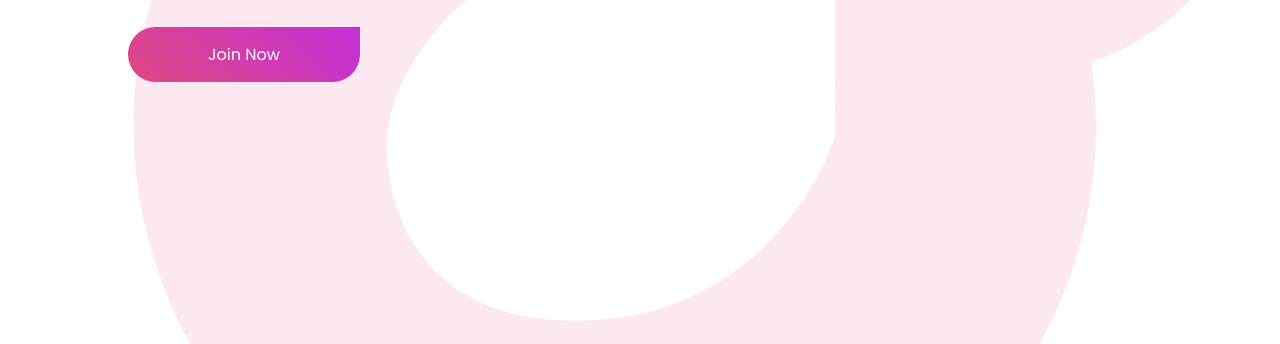
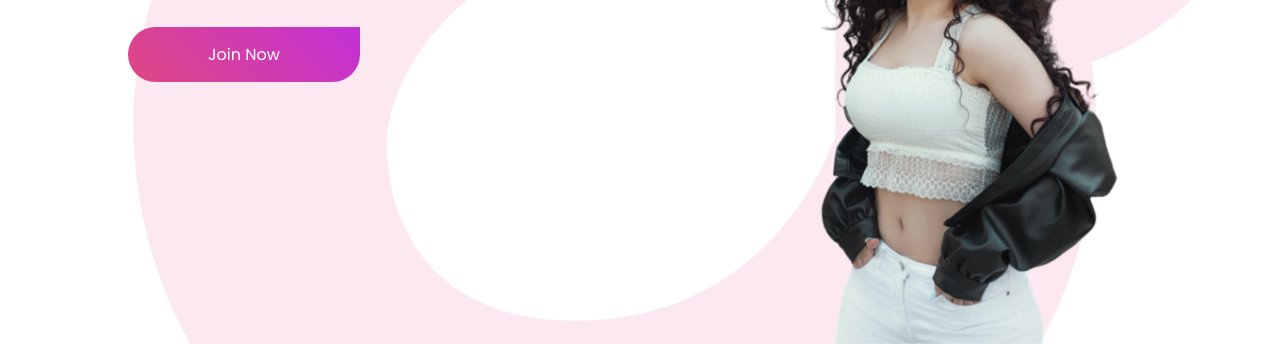
Before and after one commit to smsohelrana420/socially, a plain HTML site: page index.html in a window 1280 px wide. Shown: the part 456-800 px from the top of the page. Drawn offline with Linux system fonts and the light colour scheme.

Commit message:
added hero right

```diff
--- a/index.html
+++ b/index.html
@@ -27,10 +27,11 @@
             </div>
         </nav>
         <div class="content">
-            <h1>Make <br> New Friends</h1>
-            <p>Socially is a new social media platform to make new friends online in the world. Now let's explore all it's amazing features.</p>
-            <a href="#" class="btn">Join Now</a>
+            <h1 class="anim">Make <br> New Friends</h1>
+            <p class="anim">Socially is a new social media platform to make new friends online in the world. Now let's explore all it's amazing features.</p>
+            <a href="#" class="btn anim">Join Now</a>
         </div>
+        <img src="./images/pic.png" class="feature-img anim">
     </div>
   </body>
 </html>
--- a/style.css
+++ b/style.css
@@ -12,6 +12,7 @@
     background-size: cover;
     padding: 10px 10%;
     overflow: hidden;
+    position: relative;
 }
 
 nav{
@@ -67,11 +68,37 @@ nav ul li a{
 .content p{
     margin: 10px 0px 30px;
     color: #333;
+    animation-delay: 0.5s;
 }
 .content .btn{
     padding: 15px 80px;
     font-size: 16px;
+    animation-delay: 1s;
 }
 .btn:hover{
     border-top-right-radius: 30px;
 }
+
+.feature-img{
+    width: 400px;
+    position: absolute;
+    bottom: 0;
+    right: 10%;
+
+
+}
+.feature-img.anim{
+    animation-delay: 1.5s;
+}
+.anim{
+    opacity: 0;
+    transform: translateY(30px);
+    animation: moveup 0.5s linear forwards;
+}
+
+@keyframes moveup {
+    100%{
+        opacity: 1;
+        transform: translateY(0);
+    }
+}
```
